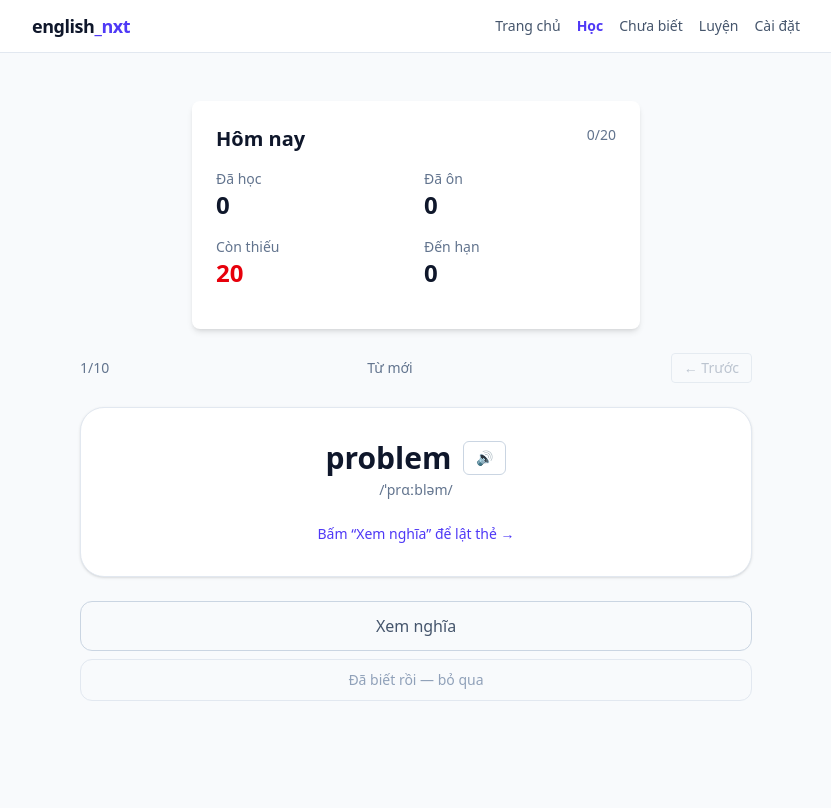
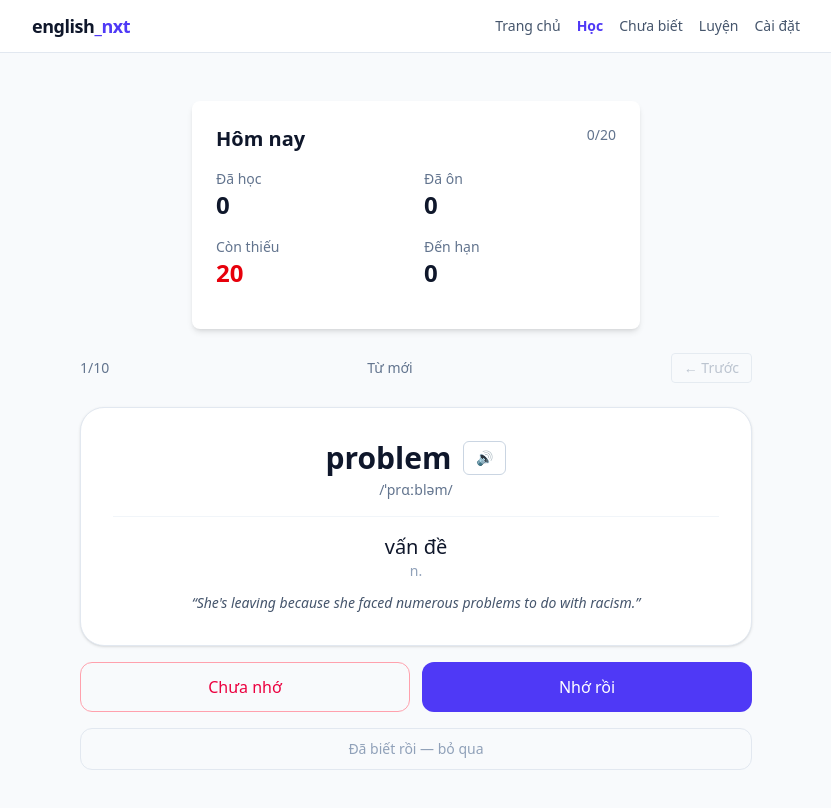
Before and after one commit to nguyenxuantruong21/english-nxt, a React (Vite) app: page /learn/a1-abstract-nouns-ideas in a window 1280 px wide. Shown: the top 808 px of the page, without its empty margins (224-1055 px from the left). Built offline with nearby package versions, Linux system fonts and the light colour scheme.

Commit message:
commit 3

```diff
--- a/src/components/Flashcard.tsx
+++ b/src/components/Flashcard.tsx
@@ -1,4 +1,3 @@
-import { useState } from "react";
 import type { Word } from "../types";
 import { getExamples } from "../lib/vocab";
 import { speak } from "../lib/speech";
@@ -14,35 +13,25 @@ export interface FlashcardProps {
 export default function Flashcard({ word, onResult, onKnown }: FlashcardProps) {
   const learned = useProgress((s) => s.data.completed[word.id] !== undefined);
   const learnWord = useProgress((s) => s.learnWord);
-  const [flipped, setFlipped] = useState(false);
+  const examples = getExamples(word.id);
 
   if (onResult) {
-    const examples = getExamples(word.id);
     return (
-      <div className="`space-y-4`">
+      <div className="space-y-4">
         <div className="rounded-3xl border border-slate-200 bg-white p-8 text-center shadow-sm">
           <div className="flex items-center justify-center gap-3">
             <h2 className="text-3xl font-bold">{word.word}</h2>
             <AudioButton onPlay={() => speak(word.word)} />
           </div>
           <p className="mt-1 text-sm text-slate-500 ipa">{word.ipa}</p>
-          {flipped ? (
           <div className="mt-4 border-t border-slate-100 pt-4">
             <p className="text-xl">{word.meaningVi}</p>
             <p className="text-sm text-slate-400">{word.pos}</p>
             {examples.length > 0 && (
-                <p className="mt-3 text-sm italic text-slate-600">
-                  “{examples[0].en}”
-                </p>
+              <p className="mt-3 text-sm italic text-slate-600">“{examples[0].en}”</p>
             )}
           </div>
-          ) : (
-            <p className="mt-6 text-sm text-indigo-600">
-              Bấm “Xem nghĩa” để lật thẻ →
-            </p>
-          )}
         </div>
-        {flipped ? (
         <div className="grid grid-cols-2 gap-3">
           <button
             type="button"
@@ -59,16 +48,8 @@ export default function Flashcard({ word, onResult, onKnown }: FlashcardProps) {
             Nhớ rồi
           </button>
         </div>
-        ) : (
-          <div className="mt-6 space-y-2">
-            <button
-              type="button"
-              onClick={() => setFlipped(true)}
-              className="w-full rounded-xl border border-slate-300 py-3 font-medium text-slate-600 hover:bg-slate-100"
-            >
-              Xem nghĩa
-            </button>
         {onKnown && (
+          <div className="mt-3">
             <button
               type="button"
               onClick={onKnown}
@@ -76,7 +57,6 @@ export default function Flashcard({ word, onResult, onKnown }: FlashcardProps) {
             >
               Đã biết rồi — bỏ qua
             </button>
-            )}
           </div>
         )}
       </div>
--- a/src/pages/WordDetail.tsx
+++ b/src/pages/WordDetail.tsx
@@ -69,13 +69,14 @@ export default function WordDetail() {
           </div>
         )}
 
+        <div className="mt-4 flex item-center justify-center gap-4">
           {isLearned ? (
-          <p className="mt-4 text-sm font-medium text-emerald-600">Đã học ✓</p>
+            <p className="text-sm font-medium text-emerald-600">Đã học ✓</p>
           ) : (
             <button
               type="button"
               onClick={() => store.learnWord(numId)}
-            className="mt-4 rounded-xl bg-indigo-600 px-6 py-2 font-medium text-white hover:bg-indigo-700"
+              className="rounded-xl bg-indigo-600 px-6 py-2 font-medium text-white hover:bg-indigo-700"
             >
               Đánh dấu đã học
             </button>
@@ -83,10 +84,11 @@ export default function WordDetail() {
 
           <Link
             to={`/practice/mcq?word=${numId}`}
-          className="mt-3 inline-block text-sm font-medium text-indigo-600 hover:text-indigo-800"
+            className="text-sm font-medium text-indigo-600 hover:text-indigo-800 flex items-center justify-center"
           >
             Luyện tập từ này →
           </Link>
+        </div>
       </div>
 
       {examples.length > 0 && (
```
Also changed, not shown: 2 other files (tests, documents, lock files or other folders). Lines whose indentation alone changed are shown as unchanged.
